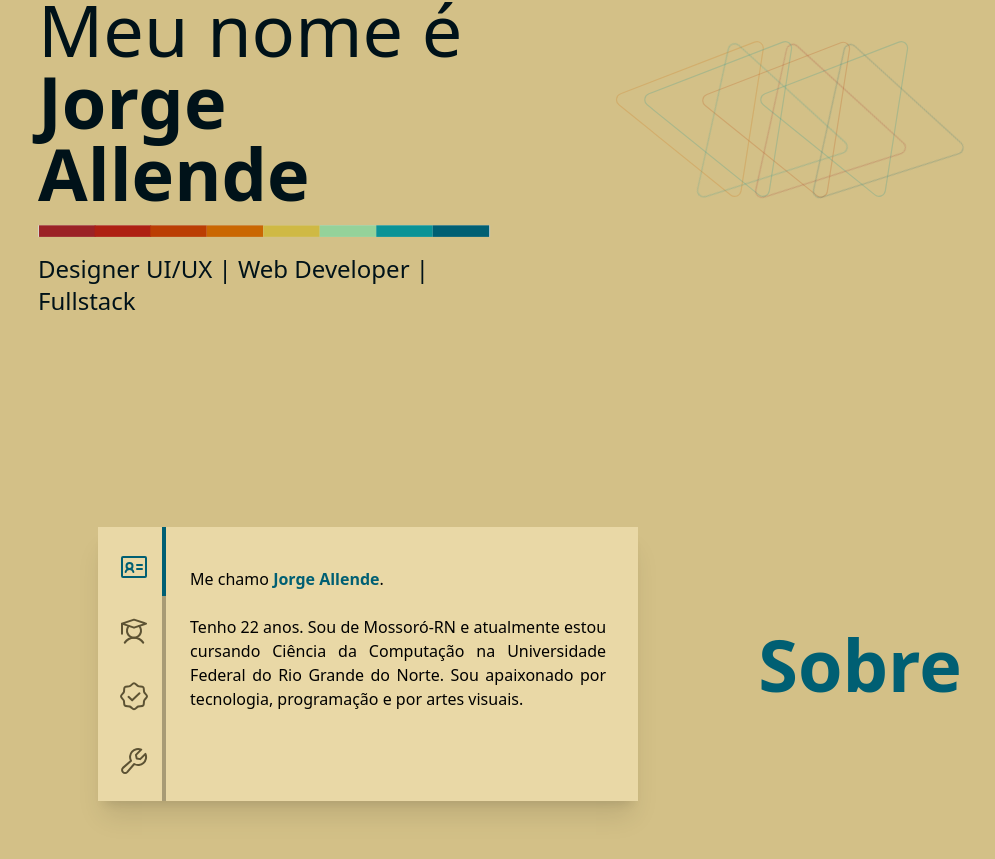
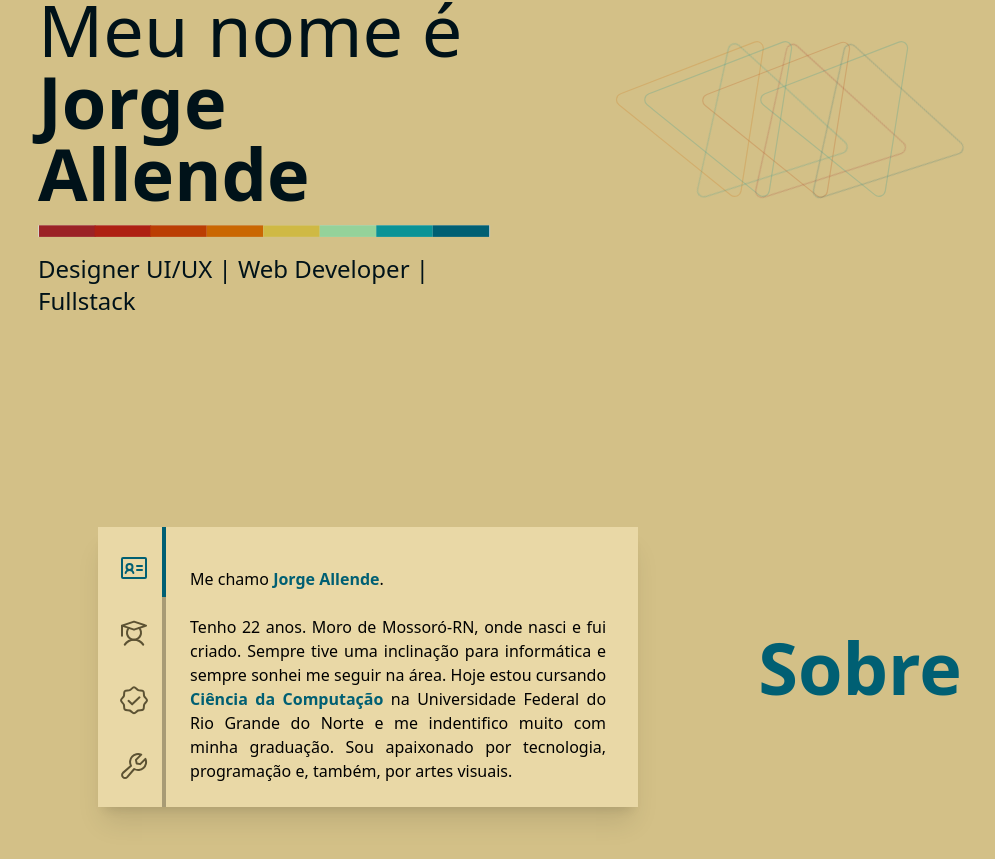
Before and after one commit to jorgeallende/my-portfolio, a React (Vite) app: page / in a window 1280 px wide. Shown: the part 339-1198 px from the top of the page, without its empty margins (110-1105 px from the left). Built offline with nearby package versions, Linux system fonts and the light colour scheme.

Commit message:
Finalização no conteudo

```diff
--- a/src/components/AboutComponent.tsx
+++ b/src/components/AboutComponent.tsx
@@ -10,9 +10,7 @@ import { useState } from "react";
 import { sobre, educacao, experiencia, habilidades } from "../utils/info";
 import HeaderLogo from "../assets/header-logo.svg";
 
-type Props = {F
-  src?: string | undefined;
-};
+type Props = { F; src?: string | undefined };
 
 const AboutComponent = () => {
   const [info, setInfo] = useState("sobre");
@@ -23,8 +21,8 @@ const AboutComponent = () => {
   }
 
   return (
-    <div className="h-auto my-16 pt-24 sm:pt-0 flex items-center justify-around flex-col-reverse gap-8 lg:gap-0 lg:flex-row">
-      <div className="bg-base-cream-300 w-11/12 sm:w-9/12 md:w-[540px] flex flex-col sm:flex-row px-2 shadow-xl min-h-[90%] ">
+    <div className="h-full my-16 pt-24 sm:pt-0 flex items-center justify-around flex-col-reverse gap-8 lg:gap-0 lg:flex-row">
+      <div className="bg-base-cream-300  w-11/12 sm:w-9/12 md:w-[540px] flex flex-col sm:flex-row px-2 shadow-xl h-full ">
         <div className="sm:w-14 flex flex-row md:flex-col items-center gap-8 justify-around py-6">
           <div
             className="cursor-pointer"
@@ -67,7 +65,9 @@ const AboutComponent = () => {
         </div>
         <div className="h-1 w-full sm:w-1 sm:h-auto bg-base-cream-600 flex sm:flex-col z-50">
           <div
-            className={`h-full w-full flex-1 ${info == "sobre" ? "bg-blue-600" : ""}`}
+            className={`h-full w-full flex-1 ${
+              info == "sobre" ? "bg-blue-600" : ""
+            }`}
           ></div>
           <div
             className={`h-full w-full sm:h-full sm:w-1 flex-1 ${
@@ -103,16 +103,23 @@ const AboutComponent = () => {
             {info == "sobre" ? (
               <div>
                 Me chamo{" "}
-                <strong className="text-blue-600">Jorge Allende</strong>.{" "}
-                <br /> <br />
-                Tenho 22 anos. Sou de Mossoró-RN e atualmente estou cursando
-                Ciência da Computação na Universidade Federal do Rio Grande do
-                Norte. Sou apaixonado por tecnologia, programação e por artes
-                visuais.
+                <strong className="text-blue-600">Jorge Allende</strong>. <br />{" "}
+                <br />
+                Tenho 22 anos. Moro de Mossoró-RN, onde nasci e fui criado.
+                Sempre tive uma inclinação para informática e sempre sonhei me
+                seguir na área. Hoje estou cursando{" "}
+                <strong className="text-blue-600">
+                  Ciência da Computação
+                </strong>{" "}
+                na Universidade Federal do Rio Grande do Norte e me indentifico
+                muito com minha graduação. Sou apaixonado por tecnologia,
+                programação e, também, por artes visuais.
               </div>
             ) : info == "educacao" ? (
               <div>
-                <strong className="text-orange-500">Ensino médio-técnico completo (2014 - 2017)</strong>
+                <strong className="text-orange-500">
+                  Ensino médio-técnico completo (2014 - 2017)
+                </strong>
                 <br />
                 <span>
                   Completei o ensino médio no IFRN - Campus Mossoró, onde fiz
@@ -120,7 +127,7 @@ const AboutComponent = () => {
                 </span>
                 <br />
                 <br />
-                <strong  className="text-orange-500">
+                <strong className="text-orange-500">
                   Ensino superior em andamento (2018 - Atualmente)
                 </strong>
                 <br />
@@ -131,7 +138,9 @@ const AboutComponent = () => {
               </div>
             ) : info == "experiencia" ? (
               <div>
-                <strong className="text-red-500">Estágio na Crevettic (2021 - 2022)</strong>
+                <strong className="text-red-500">
+                  Estágio na Crevettic (2021 - 2022)
+                </strong>
                 <br />
                 <br />
                 <span>
--- a/src/utils/projects.tsx
+++ b/src/utils/projects.tsx
@@ -32,7 +32,7 @@ export const projects = [
   {
     name: "Prefeitura de Mossoró",
     description:
-      "Desenvolvi em equipe o site da Prefeitura de Mossoró. O site foi desenvolvido em PHP utilizando Laravel. Foi onde tive meu primeiro contato com o framework, e onde estou até agora. Fui um dos designados a desenvolver o front-end das páginas e componentes.",
+      "Desenvolvi em equipe o site da Prefeitura de Mossoró. O site foi desenvolvido em PHP utilizando Laravel. Foi onde tive meu primeiro contato com o framework. É o projeto onde estou trabalhando até agora. Fui um dos designados a desenvolver o front-end das páginas e componentes enquanto aprendo também a desenvolver sistemas back-end em Laravel.",
     imgSrc: PrefeituraLogo,
     link: "https://www.prefeiturademossoro.com.br",
     linkTitle: "Prefeitura de Mossoró",
@@ -40,7 +40,7 @@ export const projects = [
   {
     name: "Leon",
     description:
-      "Desenvolvi em equipe o site da Prefeitura de Mossoró. O site foi desenvolvido em PHP utilizando Laravel. Foi onde tive meu primeiro contato com o framework, e onde estou até agora. Fui um dos designados a desenvolver o front-end das páginas e componentes.",
+      "O Leon foi um projeto desenvolvido em equipe. O produto final era um sistema de uma academia inteligente, onde os alunos poderiam saber os horários de pico, marcar aulas coletivas ou até mesmo conferir a quantidade de pessoas treinando no momento. Um projeto bastante desafiador para a época e que foi essencial para meu crescimento em React.",
     imgSrc: LeonLogo,
     link: "https://github.com/jorgeallende/web-leon",
     linkTitle: "GitHub",
```
